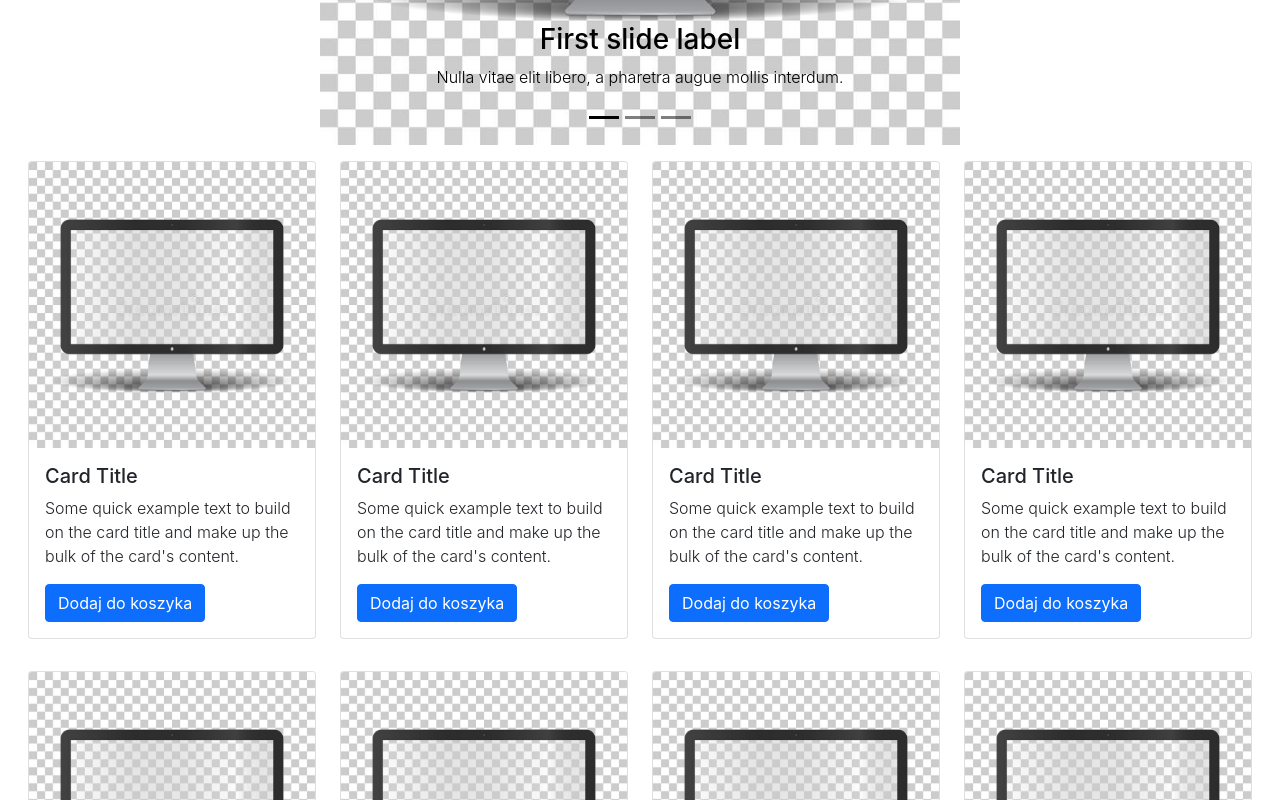
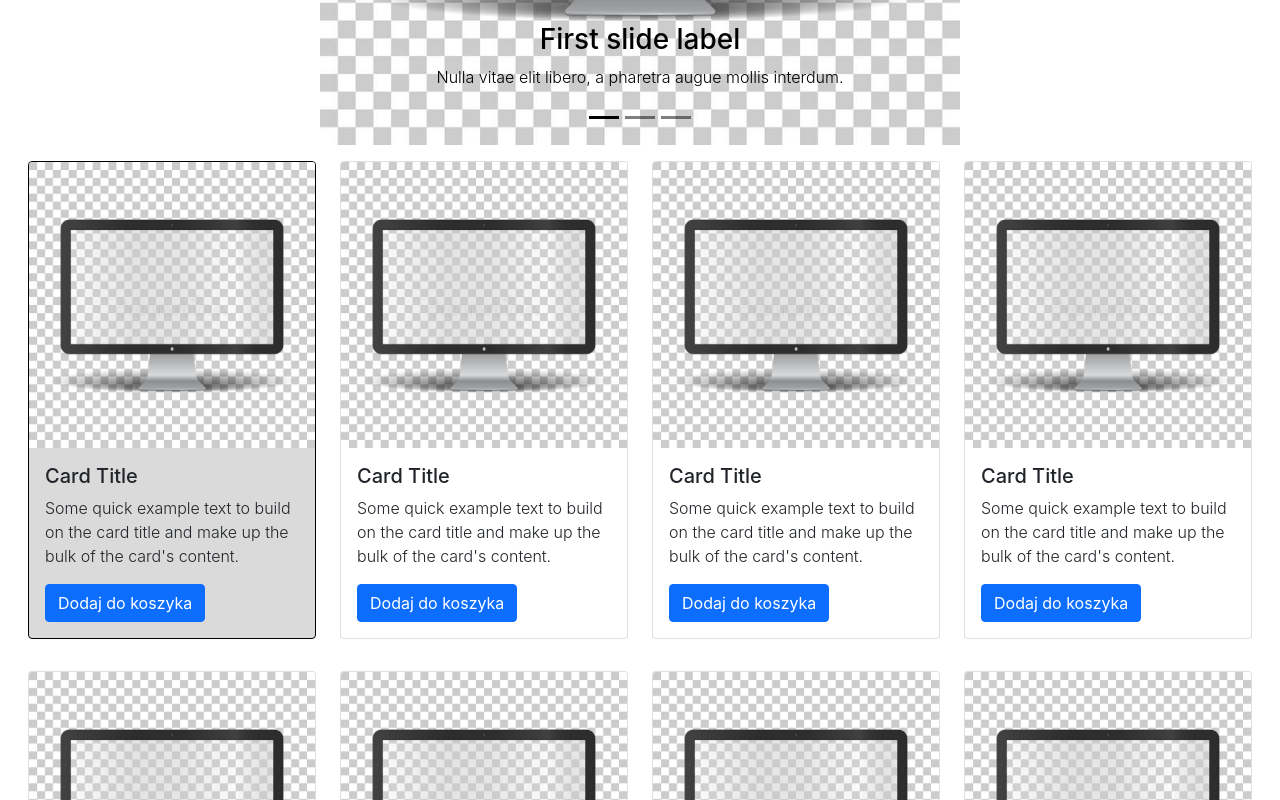
Before and after one commit to bdaf/Internet_shop, a React (Create React App) app in the folder frontend/: page / in a window 1280 px wide. In both pictures the pointer is over the element 172 px from the left and 951 px from the top of the page. Shown: the part 551-1351 px from the top of the page. Built offline with nearby package versions, Linux system fonts and the light colour scheme.

Commit message:
add hightlight product when hover

```diff
--- a/frontend/src/pages/Home/components/Product/Product.js
+++ b/frontend/src/pages/Home/components/Product/Product.js
@@ -2,10 +2,17 @@ import { Card, Button } from 'react-bootstrap';
 
 import monitor from './Monitor.jpg'
 
+import styles from './Product.module.css'
+
 
 const Product = (props) => {
+
+    const showDetailsHandler = () => {
+        console.log("show")
+    }
+
     return (
-        <Card className="mt-3 mb-3" style={{ width: '18rem' }}>
+        <Card onClick={showDetailsHandler} className={`${styles.product} mt-3 mb-3`} style={{ width: '18rem' }}>
             <Card.Img variant="top" src={monitor} />
             <Card.Body>
                 <Card.Title>Card Title</Card.Title>
--- /dev/null
+++ b/frontend/src/pages/Home/components/Product/Product.module.css
@@ -0,0 +1,4 @@
+.product:hover {
+    background-color: rgb(218, 218, 218);
+    border: 1px solid #000;
+}
```
